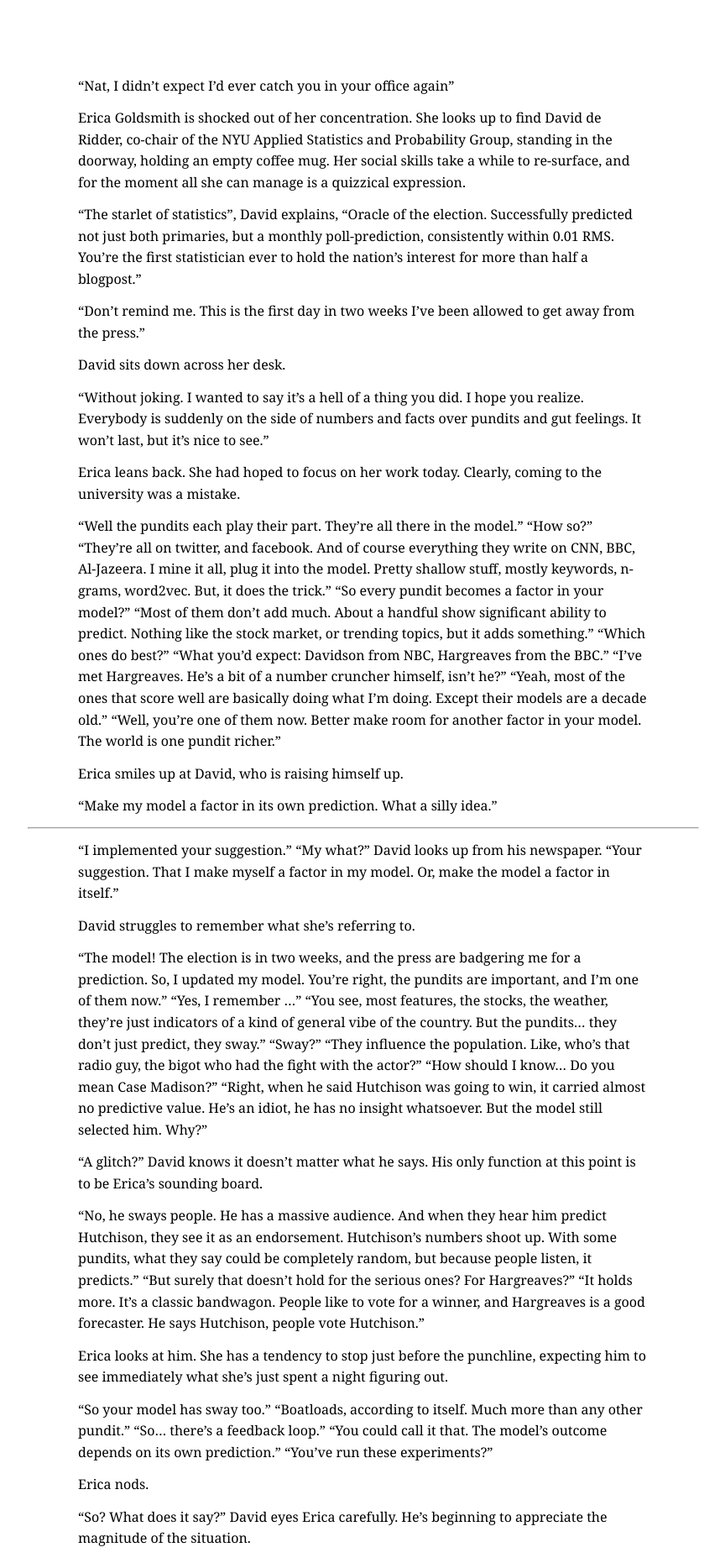
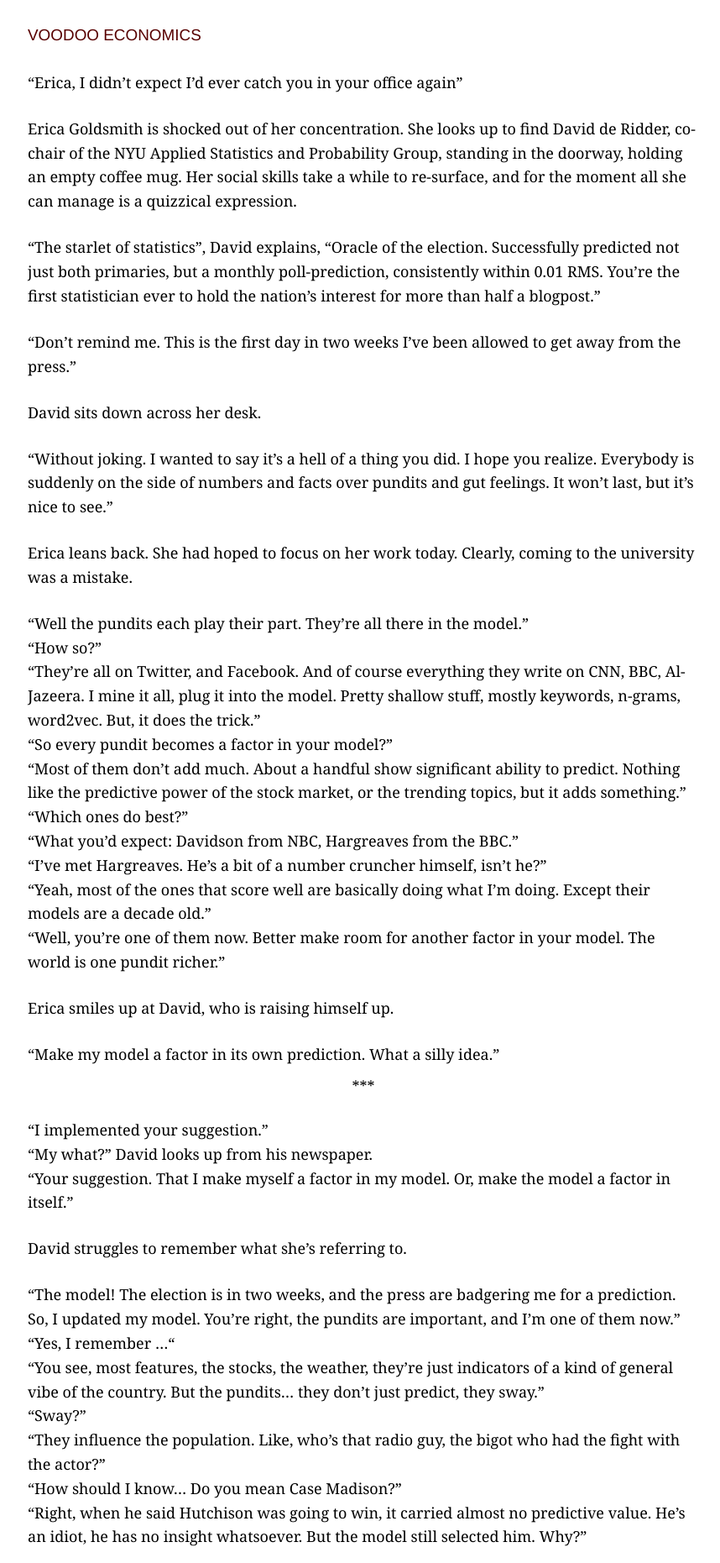
Before and after one commit to pbloem/profane-tmesis, a Jekyll site: the page built from voodo-economics.md, in a window 1280 px wide. Shown: the top 1861 px of the page at 84% size, without its empty margins (207-1065 px from the left). Built offline with Jekyll 4.4.1, drawn with Linux system fonts in a browser that asks for light colours; our own code applies the rules of GitHub Pages for plain Markdown files; a script that is not in the unit is left out; some of the changed text lies outside the part shown.

Commit message:
Work in progress

```diff
--- a/_layouts/default.html
+++ b/_layouts/default.html
@@ -18,26 +18,18 @@
     <meta http-equiv="X-UA-Compatible" content="IE=edge">
     <meta name="viewport" content="width=device-width, initial-scale=1">
 
-{% seo %}
     <link rel="stylesheet" href="/style.css">
     <!--[if lt IE 9]>
     <script src="//cdnjs.cloudflare.com/ajax/libs/html5shiv/3.7.3/html5shiv.min.js"></script>
     <![endif]-->
 
 	<script src="https://ajax.googleapis.com/ajax/libs/jquery/3.3.1/jquery.min.js"></script>
-	<script src="/form.js"></script>
 
 	<link rel="icon" type="image/png" href="/favicon.png">
 
   </head>
-  <body>
+  <body id="body">
   {{ content }}
-
-  <footer>
-
-  	<ul><li>Hosted on <a href="https://pages.github.com/">GitHub Pages</a>.
-
-  </footer>
 
   </body>
 </html>
--- a/style.css
+++ b/style.css
@@ -1,16 +1,14 @@
 html {
-	background: white
 }
 
 body {
 	position: relative;
-	background: white;
 
 	max-width: 800px;
 	margin: 0 auto;
-	padding: 0 0 1.6em 0;
+	padding: 0 1em 1.6em 1em;
 
-	font-size: 16px;
+	font-size: 18px;
 	line-height: 1.6em;
 	font-family: Georgia, serif;
 }
@@ -18,48 +16,47 @@ body {
 h1, h2, h3, h4, h5 {
 	line-height: 1.6em;
 
-	font-family: Helvetica, Arial, sans-serif;
+	font-family: Helvetica, sans-serif;
 
 	font-weight: normal;
-
-	padding: 0 60px;
 }
 
 
 h1 {
 	position: relative;
-	font-size: 1.1em;
-	line-height: 1.4545em;
-	text-align: left;
+	font-size: 1.05em;
+	line-height: 1.6em;
 
-	font-weight: bold;
-	color: white;
+	font-weight: 100;
+	text-transform: uppercase;
 
-	padding: 1.4545em 60px 1.4545em;
-	margin: 0;
+	color: #580000;
+
+	padding: 0;
+	margin: 1.4545em 0 0;
 }
 
-
-p + h1, ul + h1, ol + h1 {
-	margin-top: 1.4545em;
+h1.main {
+	color:black;
+	height: 2.9em;
+	margin: 1.4545em 0 0 0;
+	padding: 0;
 }
 
 h2 {
 	position: relative;
 	font-size: 1em;
 	line-height: 1.6em;
-	/* text-transform: uppercase; */
 
-	background: #ddd;
-	padding: 0.8em 60px;
-	margin: 1.6em 0 0.8em 0;
+	padding: 0;
+	margin: 0;
 
 	font-weight: bold;
 }
 
 p {
-	padding: 0 60px;
-	margin: 0.8em 0 ;
+	padding: 0;
+	margin: 1.4545em 0 0;
 }
 
 aside {
@@ -81,48 +78,17 @@ ul, ol {
 	list-style: none;
 }
 
-ol {
-	counter-reset: li;
+a {
+
+	font-weight: 100;
+
+	text-decoration: none;
+	color:#580000;
 }
 
-ul li, ol li {
-	display: block;
-	margin: 0 60px 0;
-	padding: 0 0 0 1.6em;
-
-	list-style: none;
-}
-
-ul li::before {
-	content: "•";
-  	display: inline-block;
-  	width: 1.6em;
-  	margin: 0 0 0 -1.6em;
-  	text-align: center;
-}
-
-li {
-	counter-increment: li;
-}
-
-ol li::before {
-	content: counter(li) ".";
-	display: inline-block;
-	width: 1.6em;
-	margin: 0 0 0 -1.6em;
-	text-indent: 0em;
-}
-
-a {
-
-	font-weight: bold;
-
-	text-decoration: none;
-	color:#7b3f02;
-}
-
-a:hover {
-	border-bottom: dotted 1px green;
+#body a:hover {
+	border-bottom: solid 1px dedede;
+	background: #efefef;
 }
 
 pre {
@@ -142,29 +108,28 @@ footer {
 	margin-top: 3.2em;
 }
 
-footer ul {
-	display: inline;
-	list-style: none;
-	margin: 0;
-	padding: 0
+hr:before
+{
+	content: "***";
 }
 
-footer li {
-	display: inline;
-	list-style: none;
-	margin: 0;
-	padding: 0
+hr
+{
+	font-weight: 1em;
+	height: 1.4545em;
+	border: none;
+	text-align: center;
+
 }
 
-footer ul li::before {
-	display: none;
+ul.stories {
+
+	margin: 0 -1.4545em 0 -1.4545em;
 }
 
-footer ul li + li::before {
-	content: "•";
-	color: #9d5e16;
-  	display: inline-block;
-  	width: 1.6em;
-  	margin: 0 0 0 0em;
-  	text-align: center;
+ul.stories li a {
+	display: block;
+	height: 1.55em;
+	border-bottom: solid white 1px;
+	padding: 0.725em 1.4545em 0.725em 1.4545em;
 }
--- a/voodo-economics.md
+++ b/voodo-economics.md
@@ -4,7 +4,7 @@ title: Voodoo economics
 
 # Voodoo economics
 
-"Nat, I didn't expect I'd ever catch you in your office again"
+"Erica, I didn't expect I'd ever catch you in your office again"
 
 Erica Goldsmith is shocked out of her concentration. She looks up to find David de Ridder, co-chair of the NYU Applied Statistics and Probability Group, standing in the doorway, holding an empty coffee mug. Her social skills take a while to re-surface, and for the moment all she can manage is a quizzical expression.
 
@@ -18,16 +18,16 @@ David sits down across her desk.
 
 Erica leans back. She had hoped to focus on her work today. Clearly, coming to the university was a mistake.
 
-"Well the pundits each play their part. They're all there in the model."
-"How so?"
-"They're all on twitter, and facebook. And of course everything they write on CNN, BBC, Al-Jazeera. I mine it all, plug it into the model. Pretty shallow stuff, mostly keywords, n-grams, word2vec. But, it does the trick."
-"So every pundit becomes a factor in your model?"
-"Most of them don't add much. About a handful show significant ability to predict. Nothing like the stock market, or trending topics, but it adds something."
-"Which ones do best?"
-"What you'd expect: Davidson from NBC, Hargreaves from the BBC."
-"I've met Hargreaves. He's a bit of a number cruncher himself, isn't he?"
-"Yeah, most of the ones that score well are basically doing what I'm doing. Except their models are a decade old."
-"Well, you're one of them now. Better make room for another factor in your model. The world is one pundit richer."
+"Well the pundits each play their part. They're all there in the model."<br/>
+"How so?"<br/>
+"They're all on Twitter, and Facebook. And of course everything they write on CNN, BBC, Al-Jazeera. I mine it all, plug it into the model. Pretty shallow stuff, mostly keywords, n-grams, word2vec. But, it does the trick."<br/>
+"So every pundit becomes a factor in your model?"<br/>
+"Most of them don't add much. About a handful show significant ability to predict. Nothing like the predictive power of the stock market, or the trending topics, but it adds something."<br/>
+"Which ones do best?"<br/>
+"What you'd expect: Davidson from NBC, Hargreaves from the BBC."<br/>
+"I've met Hargreaves. He's a bit of a number cruncher himself, isn't he?"<br/>
+"Yeah, most of the ones that score well are basically doing what I'm doing. Except their models are a decade old."<br/>
+"Well, you're one of them now. Better make room for another factor in your model. The world is one pundit richer."<br/>
 
 Erica smiles up at David, who is raising himself up.
 
@@ -35,40 +35,40 @@ Erica smiles up at David, who is raising himself up.
 
 ***
 
-"I implemented your suggestion."
-"My what?" David looks up from his newspaper.
+"I implemented your suggestion."<br/>
+"My what?" David looks up from his newspaper. <br/>
 "Your suggestion. That I make myself a factor in my model. Or, make the model a factor in itself."
 
 David struggles to remember what she's referring to.
 
-"The model! The election is in two weeks, and the press are badgering me for a prediction. So, I updated my model. You're right, the pundits are important, and I'm one of them now."
-"Yes, I remember ..."
-"You see, most features, the stocks, the weather, they're just indicators of a kind of general vibe of the country. But the pundits... they don't just predict, they sway."
-"Sway?"
-"They influence the population. Like, who's that radio guy, the bigot who had the fight with the actor?"
-"How should I know... Do you mean Case Madison?"
+"The model! The election is in two weeks, and the press are badgering me for a prediction. So, I updated my model. You're right, the pundits are important, and I'm one of them now."<br/>
+"Yes, I remember ..."<br/>
+"You see, most features, the stocks, the weather, they're just indicators of a kind of general vibe of the country. But the pundits... they don't just predict, they sway."<br/>
+"Sway?" <br/>
+"They influence the population. Like, who's that radio guy, the bigot who had the fight with the actor?"<br/>
+"How should I know... Do you mean Case Madison?"<br/>
 "Right, when he said Hutchison was going to win, it carried almost no predictive value. He's an idiot, he has no insight whatsoever. But the model still selected him. Why?"
 
 "A glitch?" David knows it doesn't matter what he says. His only function at this point is to be Erica's sounding board.
 
-"No, he sways people. He has a massive audience. And when they hear him predict Hutchison, they see it as an endorsement. Hutchison's numbers shoot up. With some pundits, what they say could be completely random, but because people listen, it predicts."
-"But surely that doesn't hold for the serious ones? For Hargreaves?"
+"No, he sways people. He has a massive audience. And when they hear him predict Hutchison, they see it as an endorsement. Hutchison's numbers shoot up. With some pundits, what they say could be completely random, but because people listen, it predicts."<br/>
+"But surely that doesn't hold for the serious ones? For Hargreaves?"<br/>
 "It holds more. It's a classic bandwagon. People like to vote for a winner, and Hargreaves is a good forecaster. He says Hutchison, people vote Hutchison."
 
 Erica looks at him. She has a tendency to stop just before the punchline, expecting him to see immediately what she's just spent a night figuring out.
 
-"So your model has sway too."
-"Boatloads, according to itself. Much more than any other pundit."
-"So... there's a feedback loop."
-"You could call it that. The model's outcome depends on its own prediction."
+"So your model has sway too."<br/>
+"Boatloads, according to itself. Much more than any other pundit."<br/>
+"So... there's a feedback loop."<br/>
+"You could call it that. The model's outcome depends on its own prediction."<br/>
 "You've run these experiments?"
 
 Erica nods.
 
 "So? What does it say?" David eyes Erica carefully. He's beginning to appreciate the magnitude of the situation.
 
-"Well, it's pretty non-linear. There's a fixed point for Hutchison with low confidence. If I predict him, but not too confidently, he gets the job. According to the model, anyway. All the others are unstable states. If I say Hutchison with high confidence, it goes to Baker. And if I predict Baker, high or low confidence, she loses. It's a shame really, I like her."
-"What do you mean?"
+"Well, it's pretty non-linear. There's a fixed point for Hutchison with low confidence. If I predict him, but not too confidently, he gets the job. According to the model, anyway. All the others are unstable states. If I say Hutchison with high confidence, it goes to Baker. And if I predict Baker, high or low confidence, she loses. It's a shame really, I like her."<br/>
+"What do you mean?"<br/>
 "Well, I have to go with the fixed point, right? It's the only thing that makes sense."
 
 David takes a deep breath and gathers his thoughts. He takes a sip of coffee, and then another deep breath.
@@ -79,9 +79,9 @@ Erica is famously not much aware of politics. It's a running joke in the group t
 
 She stares at him.
 
-"What if you told the journalists that your model said Hutchison, high confidence?"
-"Well, most likely, I'd be wrong. Baker would get it."
-"Erica. You wouldn't just be wrong."
+"What if you told the journalists that your model said Hutchison, high confidence?"<br/>
+"Well, most likely, I'd be wrong. Baker would get it."<br/>
+"Erica. You wouldn't just be wrong."<br/>
 
 She still doesn't see.
 
```
Also changed, not shown: README.md (+1 -1 lines).
